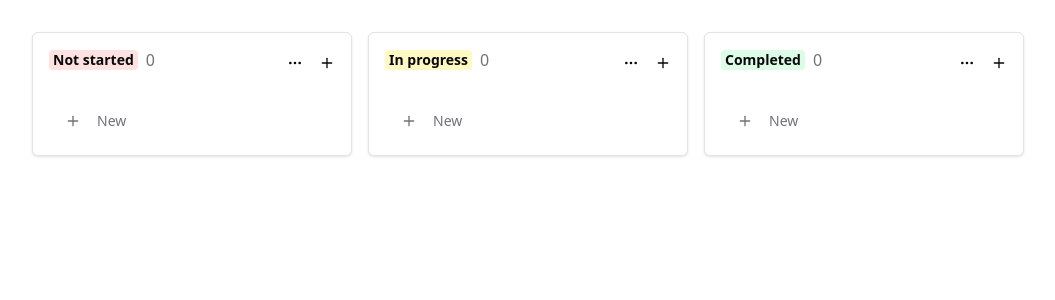
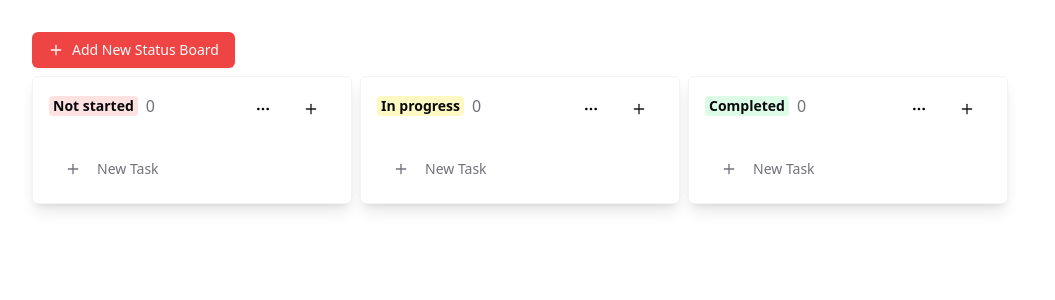
Before and after one commit to shreyansh232/Assignment-Peakflo, a React (Vite) app: page / in a window 1280 px wide. Shown: the top 300 px of the page, without its empty margins (0-1055 px from the left). Built offline with nearby package versions, Linux system fonts and the light colour scheme.

Commit message:
feat: add board

```diff
--- a/src/components/Board.tsx
+++ b/src/components/Board.tsx
@@ -1,11 +1,27 @@
-import { DndContext, type DragEndEvent } from "@dnd-kit/core";
-import { Column } from "./column";
+import {
+  DndContext,
+  useSensor,
+  PointerSensor,
+  type DragEndEvent,
+} from "@dnd-kit/core";
+import { Column as ColumnComponent } from "./Column";
 import { TaskDialog } from "./task-dialog";
-import { useState } from "react";
 import { useDispatch, useSelector } from "react-redux";
-import { addTask, updateTask, deleteTask, moveTask } from "../store/actions";
-import type { Task } from "../types/board";
-import type { BoardState } from "../store/types";
+import {
+  addTask,
+  updateTask,
+  deleteTask,
+  moveTask,
+  setSelectedTask,
+  setDialogOpen,
+  addColumn,
+} from "../store/actions";
+import type { Task, Status } from "../types/board";
+import type { BoardState, Column } from "../store/types";
+import { Button } from "./ui/button";
+import { Plus } from "lucide-react";
+import { useEffect } from "react";
+
 export default function Board() {
   const dispatch = useDispatch();
   const columns = useSelector(
@@ -14,37 +30,79 @@ export default function Board() {
   const tasks = useSelector(
     (state: { board: BoardState }) => state.board.tasks
   );
-  const [selectedTask, setSelectedTask] = useState<Task | null>(null);
-  const [dialogOpen, setDialogOpen] = useState(false);
+  const selectedTask = useSelector(
+    (state: { board: BoardState }) => state.board.selectedTask
+  );
+  const isDialogOpen = useSelector(
+    (state: { board: BoardState }) => state.board.isDialogOpen
+  );
+
+  const sensors = useSensor(PointerSensor, {
+    activationConstraint: {
+      distance: 5,
+    },
+  });
+
+  // Load columns and tasks from local storage on component mount
+  useEffect(() => {
+    const existingColumns = JSON.parse(localStorage.getItem("columns") || "[]");
+    const existingTasks = JSON.parse(localStorage.getItem("tasks") || "[]");
+
+    existingColumns.forEach((column: Column) => dispatch(addColumn(column)));
+    existingTasks.forEach((task: Task) => dispatch(addTask(task.status, task.title))); // Adjust as necessary
+  }, [dispatch]);
 
   const handleDragEnd = (event: DragEndEvent) => {
     const { active, over } = event;
-
     if (!over) return;
-
     const taskId = active.id as string;
     const newStatus = over.id as Task["status"];
+    dispatch(moveTask(taskId, newStatus));
 
-    dispatch(moveTask(taskId, newStatus));
+    // Update local storage
+    const existingTasks = JSON.parse(localStorage.getItem("tasks") || "[]");
+    const updatedTasks = existingTasks.map((task: Task) =>
+      task.id === taskId ? { ...task, status: newStatus } : task
+    );
+    localStorage.setItem("tasks", JSON.stringify(updatedTasks));
+  };
+  const handleAddColumn = () => {
+    const newColumn: Column = {
+      id: `column-${Date.now()}` as Status,
+      title: "New Column",
+      color: "bg-blue-100",
+      tasks: [],
+    };
+    dispatch(addColumn(newColumn));
+    // Save to local storage
+    const existingColumns = JSON.parse(localStorage.getItem("columns") || "[]");
+    localStorage.setItem(
+      "columns",
+      JSON.stringify([...existingColumns, newColumn])
+    );
   };
 
   return (
     <div className="flex min-h-screen flex-col p-8">
-      <DndContext onDragEnd={handleDragEnd}>
-        <div className="flex gap-4">
+      <div className="w-10 mb-2" onClick={handleAddColumn}>
+        <Button variant="destructive">
+          <Plus size={16} />
+          Add New Status Board
+        </Button>
+      </div>
+      <DndContext sensors={[sensors]} onDragEnd={handleDragEnd}>
+        <div className="flex gap-2">
           {columns.map((column) => (
-            <Column
+            <ColumnComponent
               key={column.id}
               column={column}
               tasks={tasks.filter((task) => task.status === column.id)}
-              onAddTask={() =>
-                dispatch(addTask(column.id as Task["status"], "New Task"))
-              }
+              onAddTask={() => dispatch(addTask(column.id, "New Task"))}
               onTaskClick={(taskId) => {
                 const task = tasks.find((t) => t.id === taskId);
                 if (task) {
-                  setSelectedTask(task);
-                  setDialogOpen(true);
+                  dispatch(setSelectedTask(task));
+                  dispatch(setDialogOpen(true));
                 }
               }}
             />
@@ -53,8 +111,8 @@ export default function Board() {
       </DndContext>
       <TaskDialog
         task={selectedTask}
-        open={dialogOpen}
-        onOpenChange={setDialogOpen}
+        open={isDialogOpen}
+        onOpenChange={(open) => dispatch(setDialogOpen(open))}
         onSave={(task) => dispatch(updateTask(task))}
         onDelete={(taskId) => dispatch(deleteTask(taskId))}
       />
--- a/src/components/Column.tsx
+++ b/src/components/Column.tsx
@@ -8,10 +8,12 @@ import {
 } from "./ui/dropdown-menu";
 import { MoreHorizontal, Plus } from "lucide-react";
 import { useDroppable } from "@dnd-kit/core";
-import type { Column as ColumnType, Task, Status } from "../types/board";
+import type { Column as ColumnType, Task } from "../types/board";
 import { TaskCard } from "./task-card";
-import { addColumn } from "../store/actions";
-import { useDispatch } from "react-redux";
+import { useState } from 'react';
+import { useDispatch } from 'react-redux';
+import { deleteColumn, updateColumn } from '../store/actions';
+import { Input } from './ui/input';
 
 interface ColumnProps {
   column: ColumnType;
@@ -21,26 +23,58 @@ interface ColumnProps {
 }
 
 export function Column({ column, tasks, onAddTask, onTaskClick }: ColumnProps) {
-  const dispatch = useDispatch();
   const { setNodeRef } = useDroppable({
     id: column.id,
   });
-  const handleAddColumn = () => {
-    dispatch(addColumn({
-      id: `column-${Date.now()}` as Status,
-      title: "New Column",
-      color: "bg-blue-100",
-      tasks: []
+  const dispatch = useDispatch();
+  const [isEditing, setIsEditing] = useState(false);
+  const [editedTitle, setEditedTitle] = useState(column.title);
+
+  const handleEdit = () => {
+    setIsEditing(true);
+  };
+
+  const handleSave = () => {
+    dispatch(updateColumn({
+      ...column,
+      title: editedTitle
     }));
+    setIsEditing(false);
+
+    // Update localStorage
+    const existingColumns = JSON.parse(localStorage.getItem("columns") || "[]");
+    const updatedColumns = existingColumns.map((c: ColumnType) =>
+      c.id === column.id ? { ...c, title: editedTitle } : c
+    );
+    localStorage.setItem("columns", JSON.stringify(updatedColumns));
+  };
+
+  const handleDelete = () => {
+    dispatch(deleteColumn(column.id));
+
+    // Update localStorage
+    const existingColumns = JSON.parse(localStorage.getItem("columns") || "[]");
+    const updatedColumns = existingColumns.filter((c: ColumnType) => c.id !== column.id);
+    localStorage.setItem("columns", JSON.stringify(updatedColumns));
   };
 
   return (
-    <Card className="w-80">
-      <CardHeader
-        className={`flex flex-row items-center space-x-2 rounded-t-lg px-4 py-2`}
-      >
+<Card className="w-80 shadow-lg border border-gray-100">
+      <CardHeader className={`flex flex-row items-center space-x-2 rounded-t-lg px-4 py-2`}>
         <div className="flex flex-1 items-center space-x-2">
-          <h3 className={`font-semibold ${column.color} px-1 rounded-sm text-sm`}>{column.title}</h3>
+          {isEditing ? (
+            <Input
+              value={editedTitle}
+              onChange={(e) => setEditedTitle(e.target.value)}
+              onBlur={handleSave}
+              onKeyPress={(e) => e.key === 'Enter' && handleSave()}
+              autoFocus
+            />
+          ) : (
+            <h3 className={`font-semibold ${column.color} px-1 rounded-sm text-sm`}>
+              {column.title}
+            </h3>
+          )}
           <span className="text-muted-foreground">{tasks.length}</span>
         </div>
         <DropdownMenu>
@@ -51,11 +85,16 @@ export function Column({ column, tasks, onAddTask, onTaskClick }: ColumnProps) {
             </Button>
           </DropdownMenuTrigger>
           <DropdownMenuContent align="end">
-            <DropdownMenuItem>Edit</DropdownMenuItem>
-            <DropdownMenuItem>Delete</DropdownMenuItem>
+            <DropdownMenuItem onClick={handleEdit}>Edit</DropdownMenuItem>
+            <DropdownMenuItem onClick={handleDelete}>Delete</DropdownMenuItem>
           </DropdownMenuContent>
         </DropdownMenu>
-        <Plus size={16} onClick={handleAddColumn} className="cursor-pointer"/>
+        <Button
+          variant="link"
+          onClick={onAddTask}
+        >
+          <Plus size={16} />
+        </Button>
       </CardHeader>
       <CardContent ref={setNodeRef} className="p-4">
         {tasks.map((task) => (
@@ -71,7 +110,7 @@ export function Column({ column, tasks, onAddTask, onTaskClick }: ColumnProps) {
           onClick={onAddTask}
         >
           <Plus className="mr-2 h-4 w-4" />
-          New
+          New Task
         </Button>
       </CardContent>
     </Card>
--- a/src/components/task-card.tsx
+++ b/src/components/task-card.tsx
@@ -9,7 +9,8 @@ interface TaskCardProps {
 }
 
 export function TaskCard({ task, onClick }: TaskCardProps) {
-  const { attributes, listeners, setNodeRef, transform } = useDraggable({
+  const { attributes, listeners, setNodeRef, transform, isDragging } =
+    useDraggable({
       id: task.id,
       data: {
         type: "Task",
@@ -23,14 +24,20 @@ export function TaskCard({ task, onClick }: TaskCardProps) {
       }
     : undefined;
 
+  const handleClick = () => {
+    if (!isDragging) {
+      onClick();
+    }
+  };
+
   return (
     <Card
       ref={setNodeRef}
+      onClick={handleClick}
       style={style}
       className="mb-2 cursor-grab active:cursor-grabbing"
       {...attributes}
       {...listeners}
-      onClick={onClick}
     >
       <CardContent className="p-3">
         <p className="text-sm">{task.title}</p>
--- a/src/store/actions.ts
+++ b/src/store/actions.ts
@@ -30,3 +30,22 @@ export const addColumn = (column: Column) => ({
   type: ActionTypes.ADD_COLUMN,
   payload: column
 });
+export const setSelectedTask = (task: Task | null) => ({
+  type: ActionTypes.SET_SELECTED_TASK,
+  payload: task
+});
+
+export const setDialogOpen = (isOpen: boolean) => ({
+  type: ActionTypes.SET_DIALOG_OPEN,
+  payload: isOpen
+});
+
+export const deleteColumn = (columnId: Status) => ({
+  type: ActionTypes.DELETE_COLUMN,
+  payload: columnId
+});
+
+export const updateColumn = (column: Column) => ({
+  type: ActionTypes.UPDATE_COLUMN,
+  payload: column
+});
--- a/src/store/reducers.ts
+++ b/src/store/reducers.ts
@@ -26,6 +26,8 @@ const initialState: BoardState = {
   columns: defaultColumns,
   tasks: [],
   color: "",
+  selectedTask: null,
+  isDialogOpen: false,
 };
 
 export const boardReducer = (state = initialState, action: any) => {
@@ -65,6 +67,23 @@ export const boardReducer = (state = initialState, action: any) => {
         ...state,
         columns: [...state.columns, action.payload],
       };
+    case ActionTypes.SET_SELECTED_TASK:
+      return {
+        ...state,
+        selectedTask: action.payload,
+      };
+
+    case ActionTypes.SET_DIALOG_OPEN:
+      return {
+        ...state,
+        isDialogOpen: action.payload,
+      };
+    case ActionTypes.DELETE_COLUMN:
+      return {
+        ...state,
+        columns: state.columns.filter((column) => column.id !== action.payload),
+        tasks: state.tasks.filter((task) => task.status !== action.payload),
+      };
 
     default:
       return state;
--- a/src/store/types.ts
+++ b/src/store/types.ts
@@ -11,6 +11,8 @@ export interface BoardState {
   tasks: Task[];
   columns: Column[];
   color: string;
+  selectedTask: Task | null
+  isDialogOpen: boolean
 }
 
 
@@ -19,5 +21,10 @@ export enum ActionTypes {
   UPDATE_TASK = 'UPDATE_TASK',
   DELETE_TASK = 'DELETE_TASK',
   MOVE_TASK = 'MOVE_TASK',
-  ADD_COLUMN = 'ADD_COLUMN'
+  ADD_COLUMN = 'ADD_COLUMN',
+  SET_SELECTED_TASK = 'SET_SELECTED_TASK',
+  SET_DIALOG_OPEN = 'SET_DIALOG_OPEN',
+  DELETE_COLUMN = 'DELETE_COLUMN',
+  UPDATE_COLUMN = 'UPDATE_COLUMN'
+
 }
```
Also changed, not shown: src/components/task-dialog.tsx (+8 -1 lines). Lines whose indentation alone changed are shown as unchanged.
